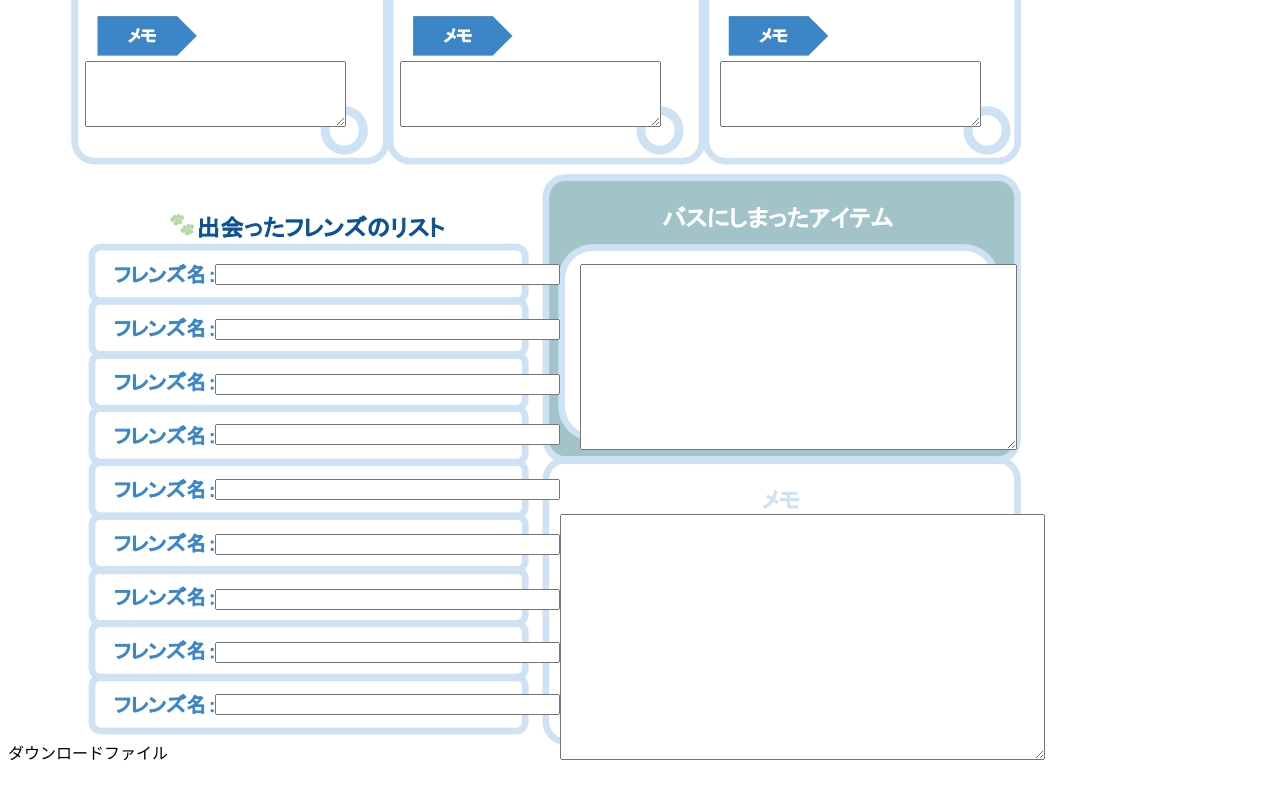
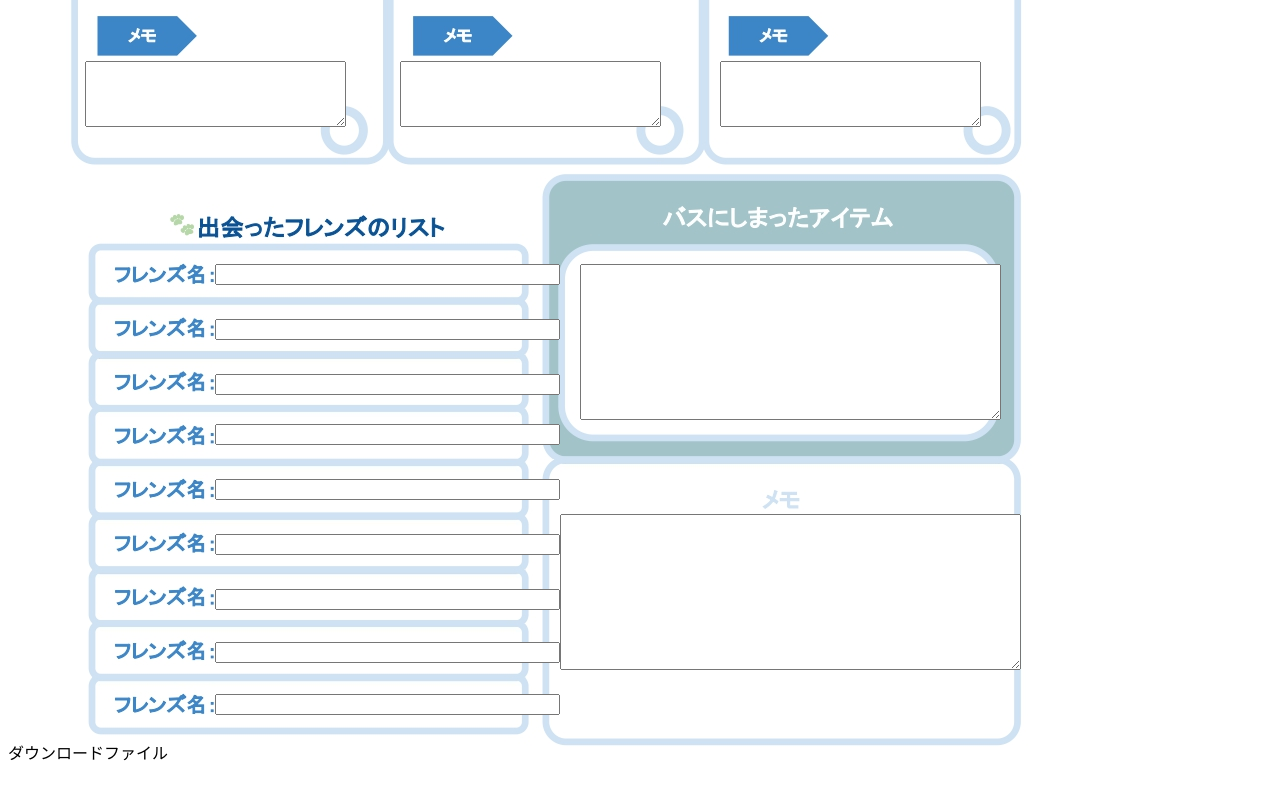
Before and after one commit to nisinosora/diary_sheet.github.io, a plain HTML site: page index.html in a window 1280 px wide. Shown: the part 856-1649 px from the top of the page. Drawn offline with nearby package versions, Linux system fonts and the light colour scheme.

Commit message:
html adjustment buss iem

```diff
--- a/index.html
+++ b/index.html
@@ -99,10 +99,10 @@
 
 
     <!--バスにしまったアイテム-->
-    <textarea name="bass" id="bass" cols="52" rows="12" ></textarea>
+    <textarea name="bass" id="bass" cols="50" rows="10" ></textarea>
 
     <!--メモ-->
-    <textarea name="memo" id="memo" cols="58" rows="16" ></textarea>
+    <textarea name="memo" id="memo" cols="55" rows="10" ></textarea>
   </div>
   <br>
   <div id="canvas_image">
```
